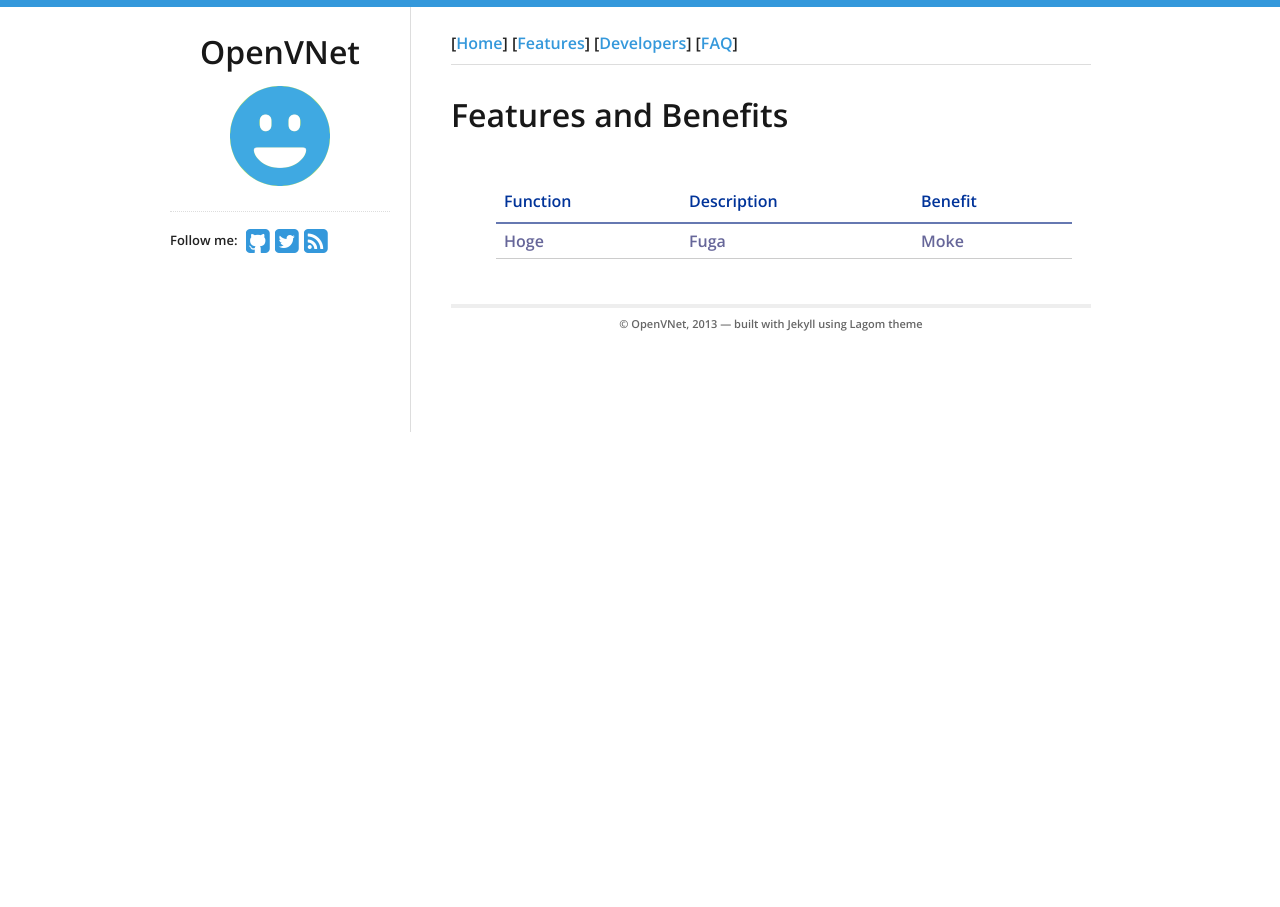
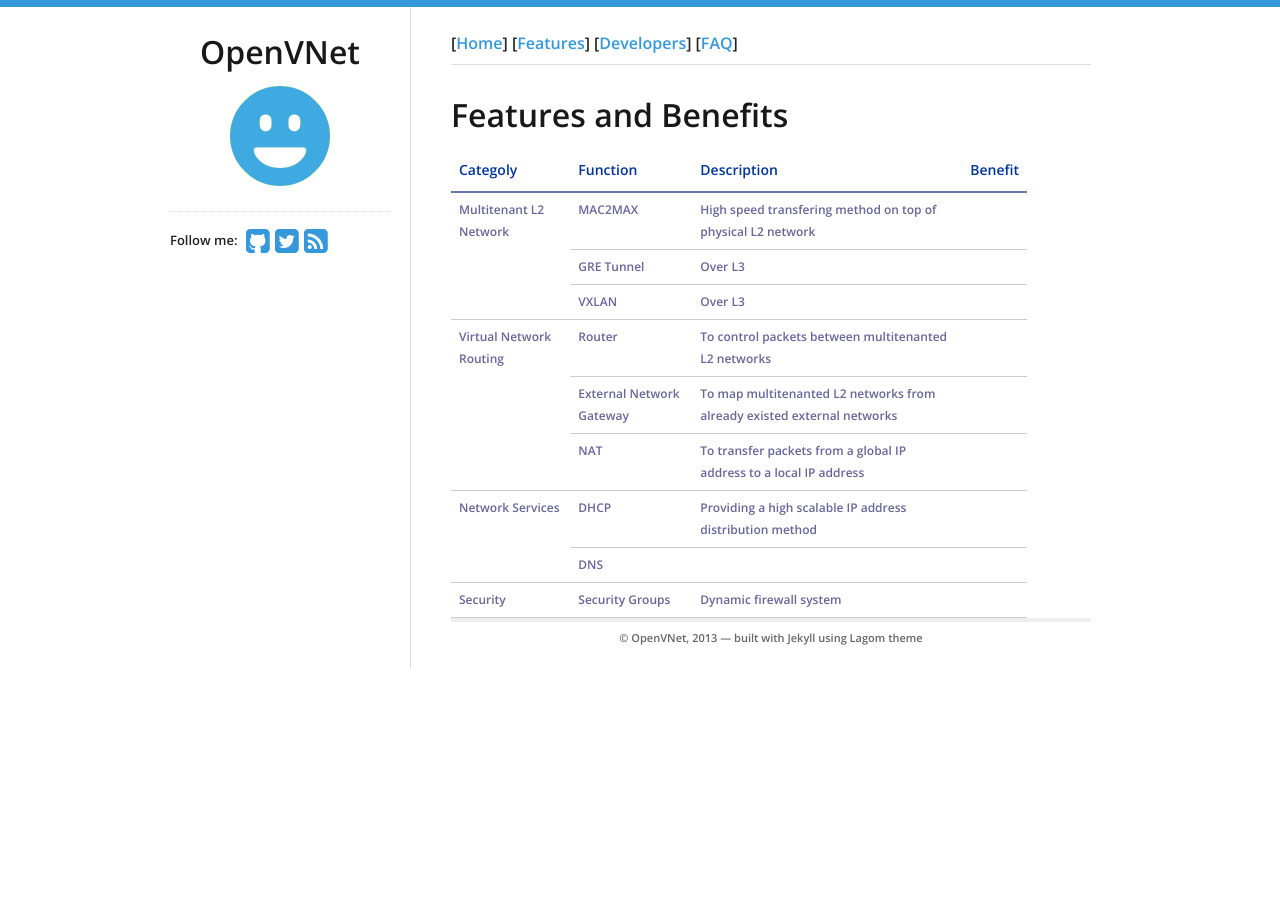
Before and after one commit to openvnet/openvnet.github.io, a Jekyll site: the page built from FeaturesAndBenefits.md, in a window 1280 px wide. Built offline with Jekyll 4.4.1, drawn with Linux system fonts in a browser that asks for light colours.

Commit message:
Add description of features

```diff
--- a/FeaturesAndBenefits.md
+++ b/FeaturesAndBenefits.md
@@ -7,6 +7,28 @@
 
 # Features and Benefits
 
-|Function|Description|Benefit|
-|----|----|----|
-|Hoge|Fuga|Moke|
+<table>
+<thead>
+<tr><th>Categoly</th><th>Function</th><th>Description</th><th>Benefit</th></tr>
+</thead>
+<tbody>
+
+<tr><td rowspan="3">Multitenant L2 Network</td>
+    <td>MAC2MAX</td><td>High speed transfering method on top of physical L2 network</td><td></td></tr>
+<tr><td>GRE Tunnel</td><td>Over L3</td><td></td></tr>
+<tr><td>VXLAN</td><td>Over L3</td><td></td></tr>
+
+<tr><td rowspan="3">Virtual Network Routing</td>
+    <td>Router</td><td>To control packets between multitenanted L2 networks</td><td></td></tr>
+<tr><td>External Network Gateway</td><td>To map multitenanted L2 networks from already existed external networks</td><td></td></tr>
+<tr><td>NAT</td><td>To transfer packets from a global IP address to a local IP address</td><td></td></tr>
+
+<tr><td rowspan="2">Network Services</td>
+    <td>DHCP</td><td>Providing a high scalable IP address distribution method</td><td></td></tr>
+<tr><td>DNS</td><td></td><td></td></tr>
+
+<tr><td rowspan="1">Security</td>
+    <td>Security Groups</td><td>Dynamic firewall system</td><td></td></tr>
+
+</tbody>
+</table>
--- a/_includes/css/base.css
+++ b/_includes/css/base.css
@@ -338,13 +338,14 @@
 table
 {
 	backgorund: #fff;
-	margin: 45px;
+	font-size: 12px;
 	width: 90%;
 	border-collapse: collapse;
 	text-align: left;
 }
 table th
 {
+	font-size: 14px;
 	font-weight: normal;
 	color: #039;
 	padding: 10px 8px;
@@ -353,6 +354,7 @@
 table td
 {
 	border-bottom: 1px solid #ccc;
+	font-size: 12px;
 	color: #669;
 	padding: 6px 8px;
 }
```
